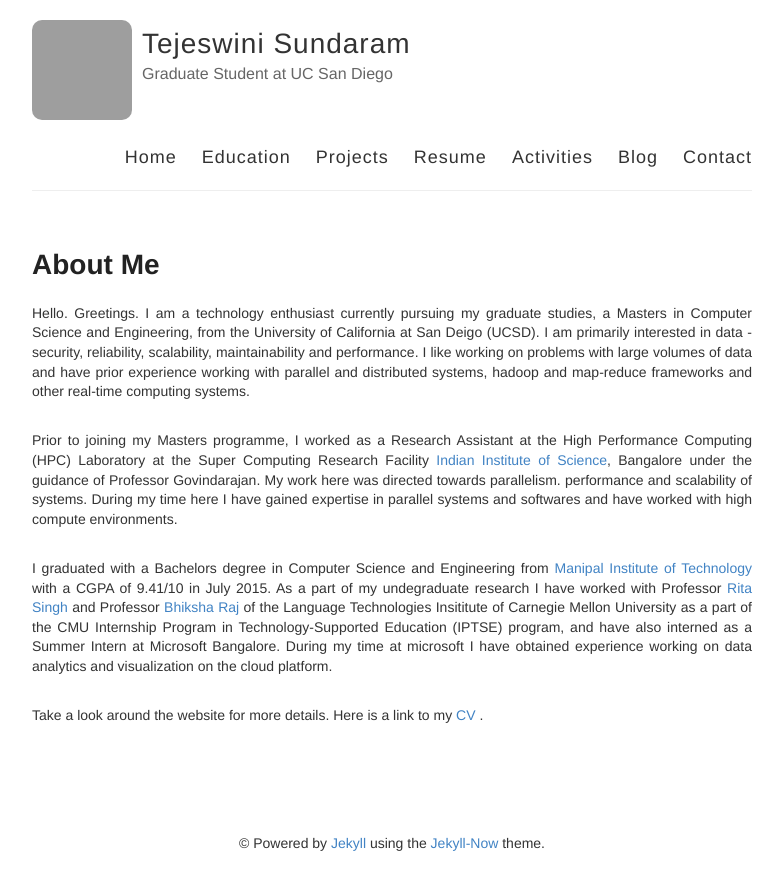
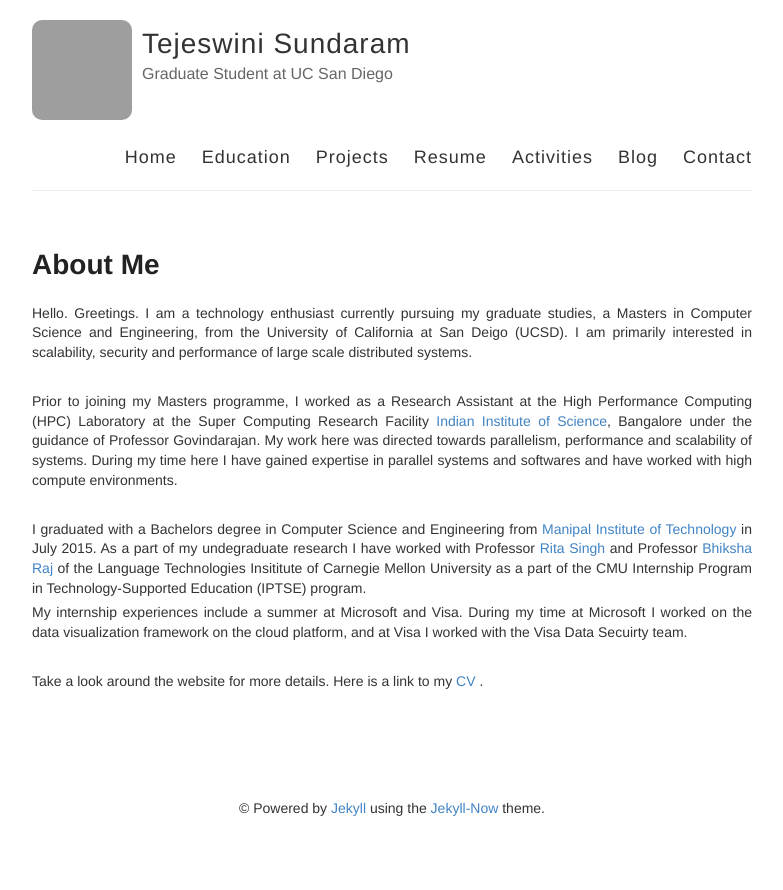
Before and after one commit to tejeswinisundaram/tejeswinisundaram.github.io, a Jekyll site: the page built from home.md, in a window 1280 px wide, cut to the strip 0-890 px from the top of the page. Shown: the whole strip, without its empty margins (248-1031 px from the left). Built offline with Jekyll 4.4.1, drawn with Linux system fonts in a browser that asks for light colours; nearby versions of some CDN libraries; grey boxes are pictures that could not be loaded.

Commit message:
Update home.md

```diff
--- a/home.md
+++ b/home.md
@@ -6,15 +6,17 @@ permalink: /
 
 <span style="text-align: justify;">
 
-Hello. Greetings. I am a technology enthusiast currently pursuing my graduate studies, a Masters in Computer Science and Engineering, from the University of California at San Deigo (UCSD). I am primarily interested in data - security, reliability, scalability, maintainability and performance. I like working on problems with large volumes of data and have prior experience working with parallel and distributed systems, hadoop and map-reduce frameworks and other real-time computing systems.
+Hello. Greetings. I am a technology enthusiast currently pursuing my graduate studies, a Masters in Computer Science and Engineering, from the University of California at San Deigo (UCSD). I am primarily interested in scalability, security and performance of large scale distributed systems.
 
 <br/>
 
-Prior to joining my Masters programme, I worked as a Research Assistant at the High Performance Computing (HPC) Laboratory at the Super Computing Research Facility <a href = "http://www.iisc.ernet.in/">Indian Institute of Science</a>, Bangalore under the guidance of Professor Govindarajan. My work here was directed towards parallelism. performance and scalability of systems. During my time here I have gained expertise in parallel systems and softwares and have worked with high compute environments.
+Prior to joining my Masters programme, I worked as a Research Assistant at the High Performance Computing (HPC) Laboratory at the Super Computing Research Facility <a href = "http://www.iisc.ernet.in/">Indian Institute of Science</a>, Bangalore under the guidance of Professor Govindarajan. My work here was directed towards parallelism, performance and scalability of systems. During my time here I have gained expertise in parallel systems and softwares and have worked with high compute environments.
 
 <br/>
 
-I graduated with a Bachelors degree in Computer Science and Engineering from  <a href = "http://manipal.edu/mu.html"> Manipal Institute of Technology </a> with a CGPA of 9.41/10 in July 2015. As a part of my undegraduate research  I have worked with Professor <a href ="https://scholar.google.com/citations?user=0lMANmwAAAAJ&hl=en"> Rita Singh </a> and Professor <a href="https://scholar.google.com/citations?user=IWcGY98AAAAJ"> Bhiksha Raj </a> of the Language Technologies Insititute of Carnegie Mellon University as a part of the CMU Internship Program in Technology-Supported Education (IPTSE) program, and have also interned as a Summer Intern at Microsoft Bangalore. During my time at microsoft I have obtained experience working on data analytics and visualization on the cloud platform.
+I graduated with a Bachelors degree in Computer Science and Engineering from  <a href = "http://manipal.edu/mu.html"> Manipal Institute of Technology </a> in July 2015. As a part of my undegraduate research  I have worked with Professor <a href ="https://scholar.google.com/citations?user=0lMANmwAAAAJ&hl=en"> Rita Singh </a> and Professor <a href="https://scholar.google.com/citations?user=IWcGY98AAAAJ"> Bhiksha Raj </a> of the Language Technologies Insititute of Carnegie Mellon University as a part of the CMU Internship Program in Technology-Supported Education (IPTSE) program.
+
+My internship experiences include a summer at Microsoft and Visa. During my time at Microsoft I worked on the data visualization framework on the cloud platform, and at Visa I worked with the Visa Data Secuirty team.
 
 <br/>
 
```
